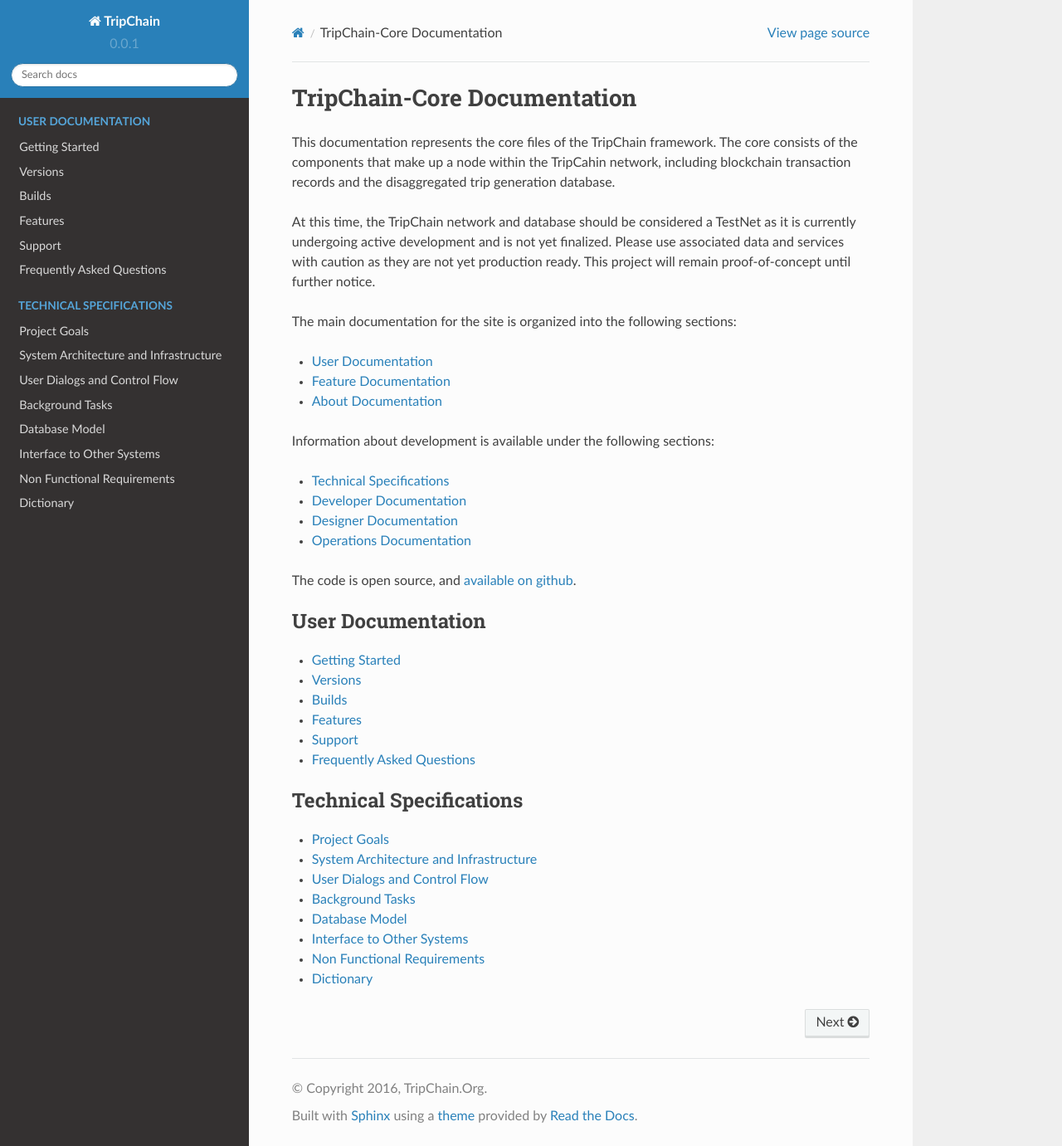
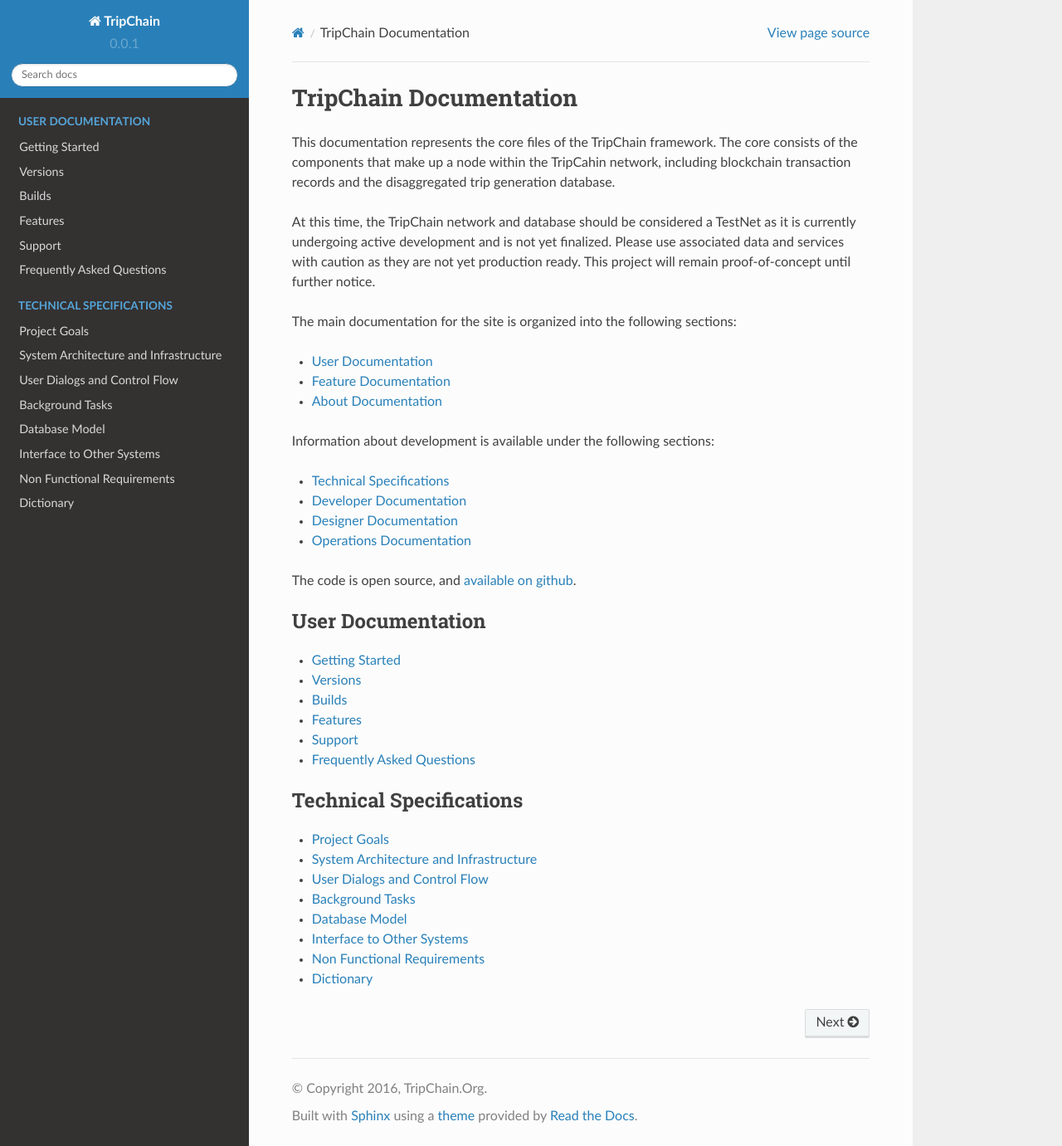
Before and after one commit to TripChain/TripChain-Docs, a Sphinx documentation site: the page built from source/index.rst, in a window 1280 px wide and 1381 px high. Shown: the whole window at 83% size. Built offline with Sphinx 7.4.7 and the Read the Docs theme 2.0.0, drawn with Linux system fonts in a browser that asks for light colours; pages that are not in the unit, such as notebooks, are missing from menus.

Commit message:
Development

```diff
--- a/source/index.rst
+++ b/source/index.rst
@@ -1,5 +1,5 @@
-TripChain-Core Documentation
-============================
+TripChain Documentation
+=======================
 
 This documentation represents the core files of the TripChain framework. The core consists of the components that make up a node within the TripCahin network, including blockchain transaction records and the disaggregated trip generation database.
 
@@ -120,4 +120,4 @@
 
    rtfd
 
-.. _available on github: https://github.com/TripChain/tripchain-core
+.. _available on github: https://github.com/TripChain
```
